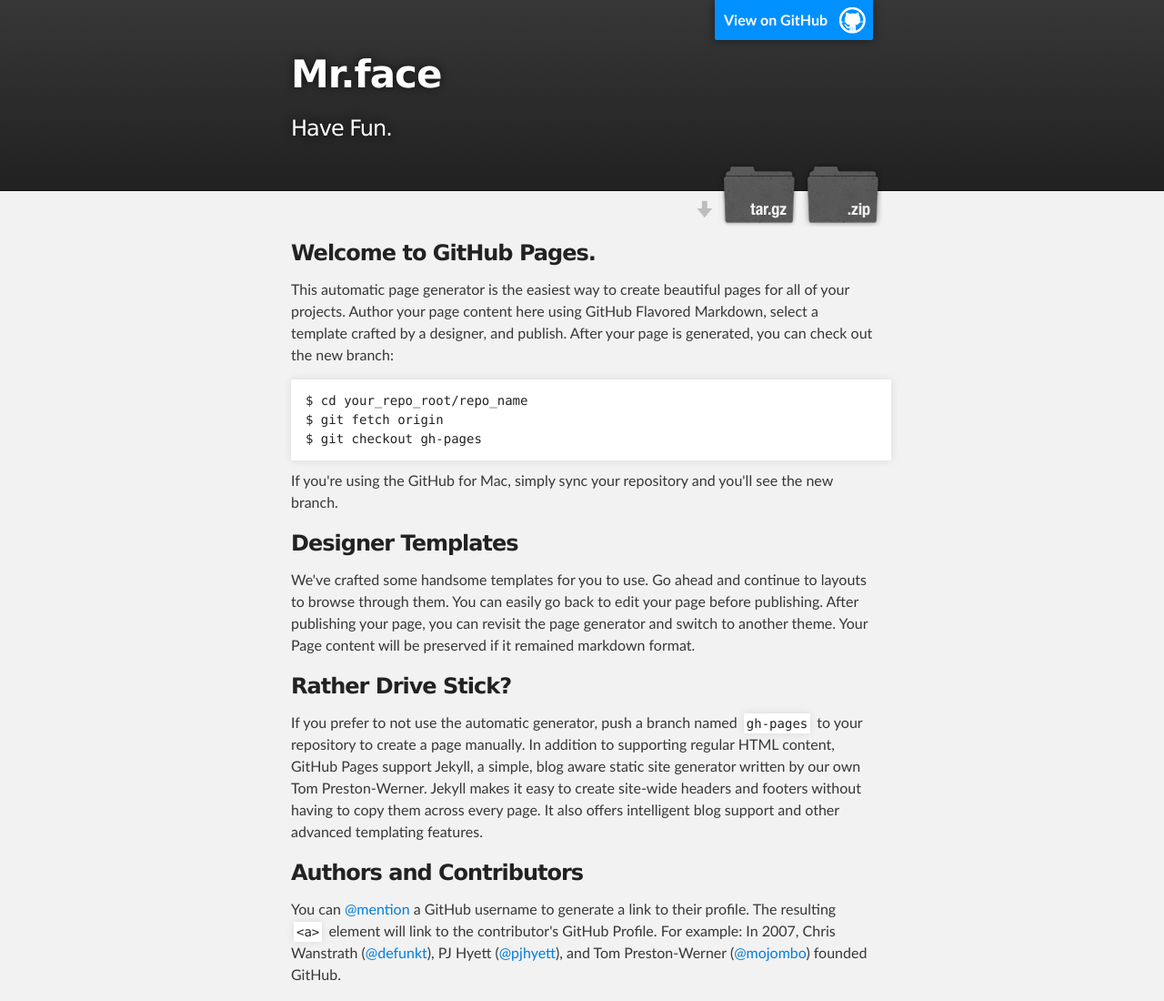
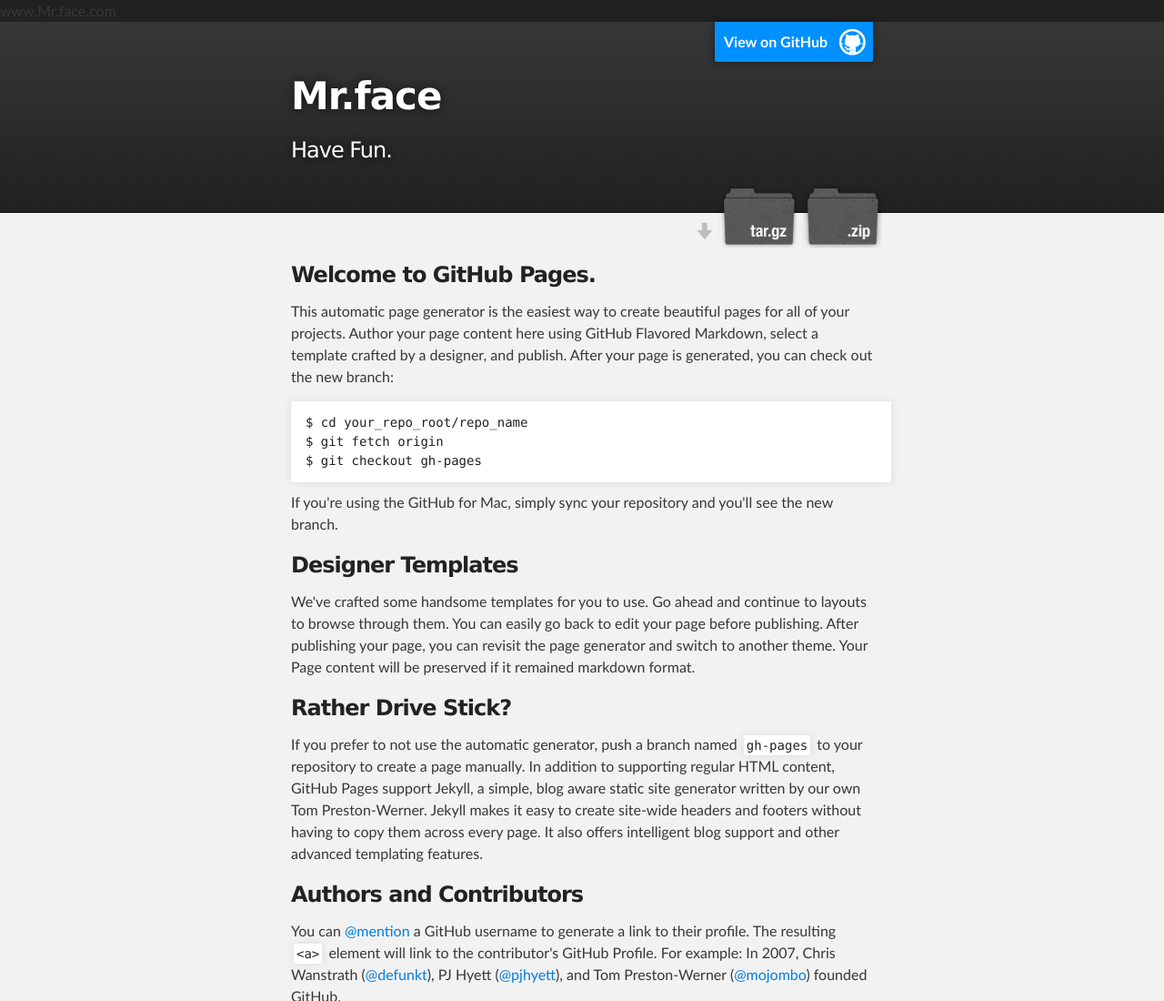
Before and after one commit to AriLionKing/Mr.face, a plain HTML site: page index.html in a window 1280 px wide. Shown: the top 1100 px of the page at 91% size. Drawn offline with Linux system fonts and the light colour scheme.

Commit message:
Update index.html

```diff
--- a/index.html
+++ b/index.html
@@ -1,6 +1,6 @@
 <!DOCTYPE html>
 <html>
-
+<websIte>www.Mr.face.com </websIte>
   <head>
     <meta charset='utf-8' />
     <meta http-equiv="X-UA-Compatible" content="chrome=1" />
```
